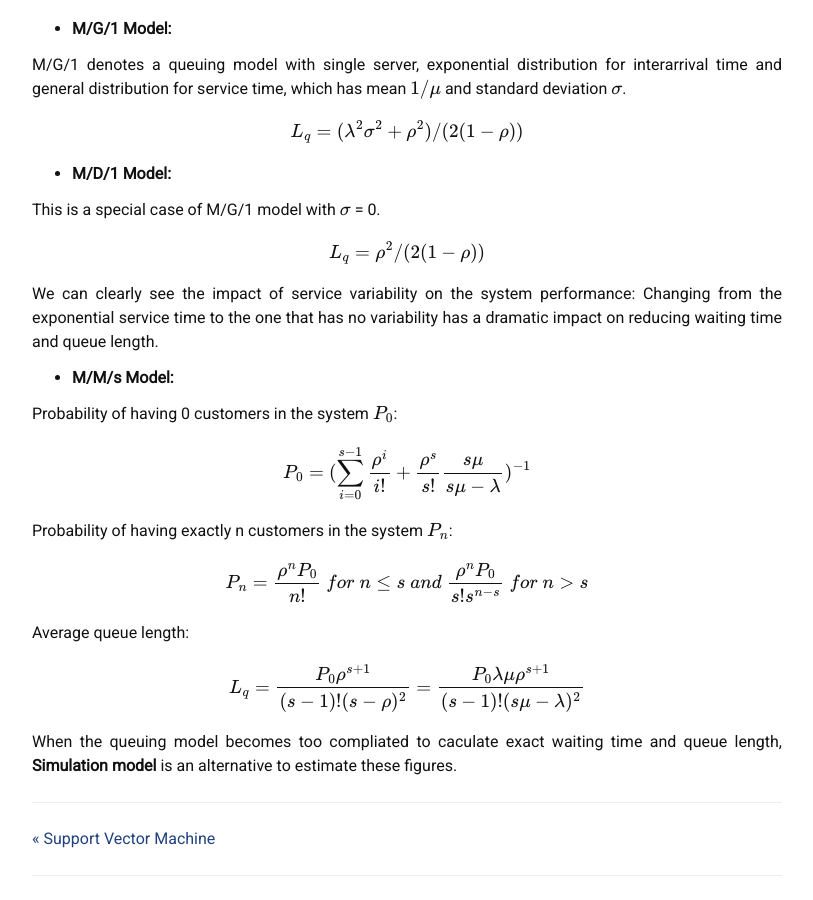
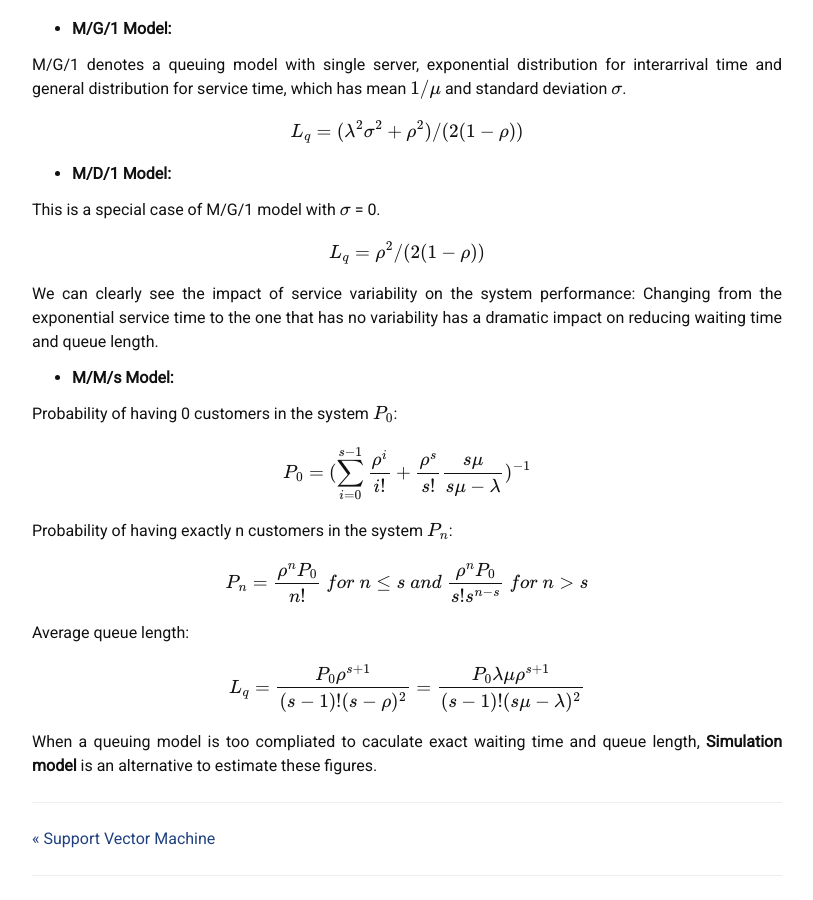
Before and after one commit to liambll/blog-archive, a Jekyll site: the page built from _posts/2017-07-02-queuing-model.markdown, in a window 1280 px wide and 900 px high, scrolled down 2589 px. Shown: the whole window, without its empty margins (233-1046 px from the left). Built offline with Jekyll 4.4.1, drawn with Linux system fonts in a browser that asks for light colours; nearby versions of some CDN libraries; formulas are drawn with MathJax 3; comment, search, counter and statistics services are not loaded.

Commit message:
Update 2017-07-02-queuing-model.markdown

```diff
--- a/_posts/2017-07-02-queuing-model.markdown
+++ b/_posts/2017-07-02-queuing-model.markdown
@@ -143,4 +143,4 @@ Average queue length:
 L_q = \frac{P\_0 ρ^{s+1}} {(s-1)!(s-ρ)^2} = \frac{P\_0 \lambda \mu ρ^{s+1}} {(s-1)!(s \mu-\lambda)^2}
 \\]
 
-When the queuing model becomes too compliated to caculate exact waiting time and queue length, __Simulation model__ is an alternative to estimate these figures.
+When a queuing model is too compliated to caculate exact waiting time and queue length, __Simulation model__ is an alternative to estimate these figures.
```
